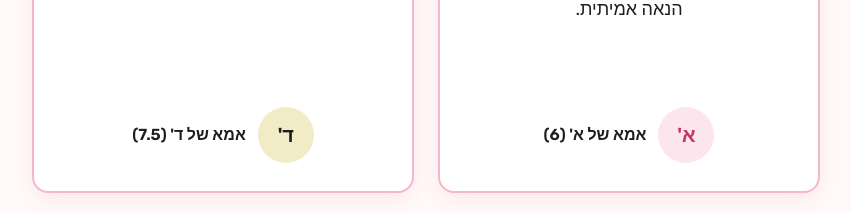
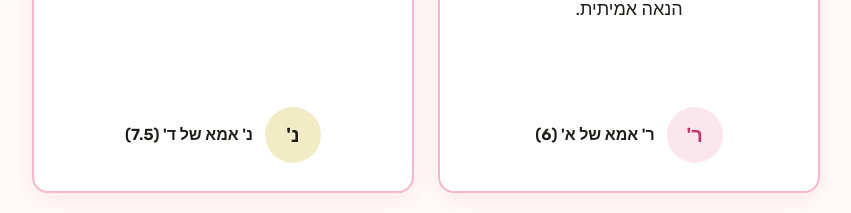
Before and after one commit to hilaovda-galila/galila-site, a React (Vite) app: page / in a window 1280 px wide. Shown: the part 5478-5691 px from the top of the page, without its empty margins (214-1065 px from the left). Built offline with nearby package versions, Linux system fonts and the light colour scheme.

Commit message:
המלצות: גיל מעל 7 לקבוצה הבוגרת, ואות ראשונה של שם ההורה בקרדיט ובעיגול

```diff
--- a/src/components/Testimonials.tsx
+++ b/src/components/Testimonials.tsx
@@ -5,11 +5,8 @@ import { ChevronIcon } from './icons'
 // צבעי העיגול מתחלפים בין גווני הלוגו
 const avatarColors = ['bg-powder text-brand-deep', 'bg-sun/40 text-ink', 'bg-sky/20 text-ink']
 
-// האות של הילד/ה מתוך הקרדיט ("אמא של א' (6)" → א'), כדי לשמור על אנונימיות מלאה
-function initial(name: string) {
-  const match = name.match(/של\s+([א-ת])/)
-  return `${match ? match[1] : name.trim().charAt(0)}'`
-}
+// האות הראשונה של שם ההורה, שפותחת את הקרדיט ("ר' אמא של א' (6)" → ר'), כדי לשמור על אנונימיות מלאה
+const initial = (name: string) => `${name.trim().charAt(0)}'`
 
 // המלצה ארוכה מוצגת מקוצרת עם כפתור "להמשך קריאה", כדי שכל הכרטיסים יישארו נמוכים ואחידים
 const LONG_TEXT = 300
--- a/src/content/testimonials.ts
+++ b/src/content/testimonials.ts
@@ -5,13 +5,13 @@ import { home, type Testimonial } from './index'
 const added: Testimonial[] = [
   {
     text: 'חיפשנו המון זמן מקום שבו הוא פשוט ירגיש שייך, בלי שיפוטיות ובקצב שלו. היום המפגש הקבוצתי הפך ליום הכי אהוב עליו בשבוע – הוא חוזר עם חיוך ענק, מחכה לפגוש את החברים, ובפעם הראשונה אנחנו רואים את הביטחון שלו נבנה מתוך הנאה אמיתית.',
-    name: "אמא של א' (6)",
+    name: "ר' אמא של א' (6)",
     title: '',
     image: '',
   },
   {
     text: 'ההגעה לקבוצה הייתה נקודת המפנה עבורנו. מעבר לכלים המדויקים שהוא קיבל להתמודדות עם תסכול, שיתוף ומשחק משותף, קיבלנו מעטפת של רוך, מקצועיות והבנה עמוקה של הילד שלנו. השינוי מורגש בכל מפגש חברתי שלו, גם מחוץ לקבוצה.',
-    name: "אמא של ד' (7.5)",
+    name: "נ' אמא של ד' (7.5)",
     title: '',
     image: '',
   },
@@ -20,8 +20,9 @@ const added: Testimonial[] = [
 // בחלק מההמלצות המקוריות הציטוט כבר עטוף במרכאות; הכרטיס מוסיף סימן ציטוט משלו
 const unquote = (text: string) => text.replace(/^["״“”]+|["״“”]+$/g, '').trim()
 
-// גילים שנוספו לקרדיט של ההמלצות המקוריות (שם לא צוין גיל), לפי סדר ההמלצות ב-home.json
-const originalAges = ['5', '4', '5', '4.5', '5']
-const original = home.testimonials.map((item, i) => (originalAges[i] ? { ...item, name: `${item.name} (${originalAges[i]})` } : item))
+// הקרדיט של ההמלצות המקוריות, לפי סדר ההמלצות ב-home.json: נוספו האות הראשונה של שם ההורה
+// (היא מוצגת בעיגול שבכרטיס) וגיל הילד. בקבוצה הבוגרת הגיל מעל 7, בקבוצה הצעירה 4–5.
+const originalCredits = ["ש' אמא של ל' (7.5)", "ת' אמא של ל' (4)", "ע' אמא של ר' (8)", "מ' אבא של ד' (4.5)", "ה' אמא של י' (7.5)"]
+const original = home.testimonials.map((item, i) => (originalCredits[i] ? { ...item, name: originalCredits[i] } : item))
 
 export const testimonials: Testimonial[] = [...added, ...original].map((item) => ({ ...item, text: unquote(item.text) }))
```
